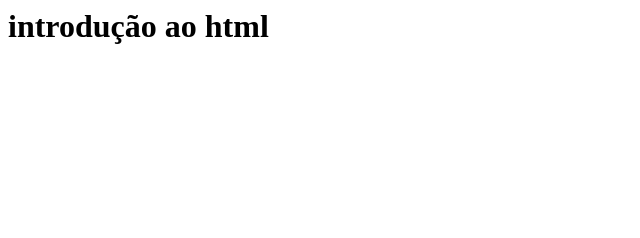
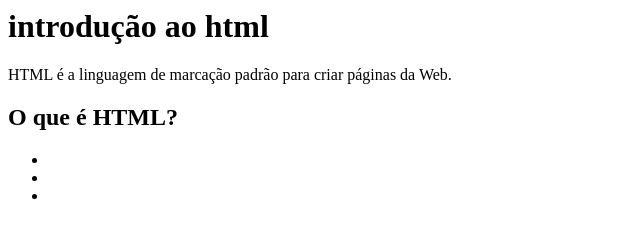
Before and after one commit to apolo-ms/meu-primeiro-site-, a plain HTML site: page index.html in a window 1280 px wide. Shown: the whole page, without its empty margins (0-640 px from the left). Drawn offline with Linux system fonts and the light colour scheme.

Commit message:
introdução html

```diff
--- a/index.html
+++ b/index.html
@@ -1,8 +1,18 @@
-<html>
+
+<html lang="pt-br">
     <head>
+     <meta http-equiv="Content-Type" content="text/html;charset=UTF-8">
+    <meta name="viewport" content="width=device-width, initial-scale=1.0">
     <title>meu primeiro site</title>
     </head>
     <body>
         <h1>introdução ao html</h1>
+      <p>HTML é a linguagem de marcação padrão para criar páginas da Web.</p>
+      <h2>O que é HTML?</h2>
+      <ul>
+        <li></li>
+        <li></li>
+        <li></li>
+      </ul>
     </body>
 </html>
```
